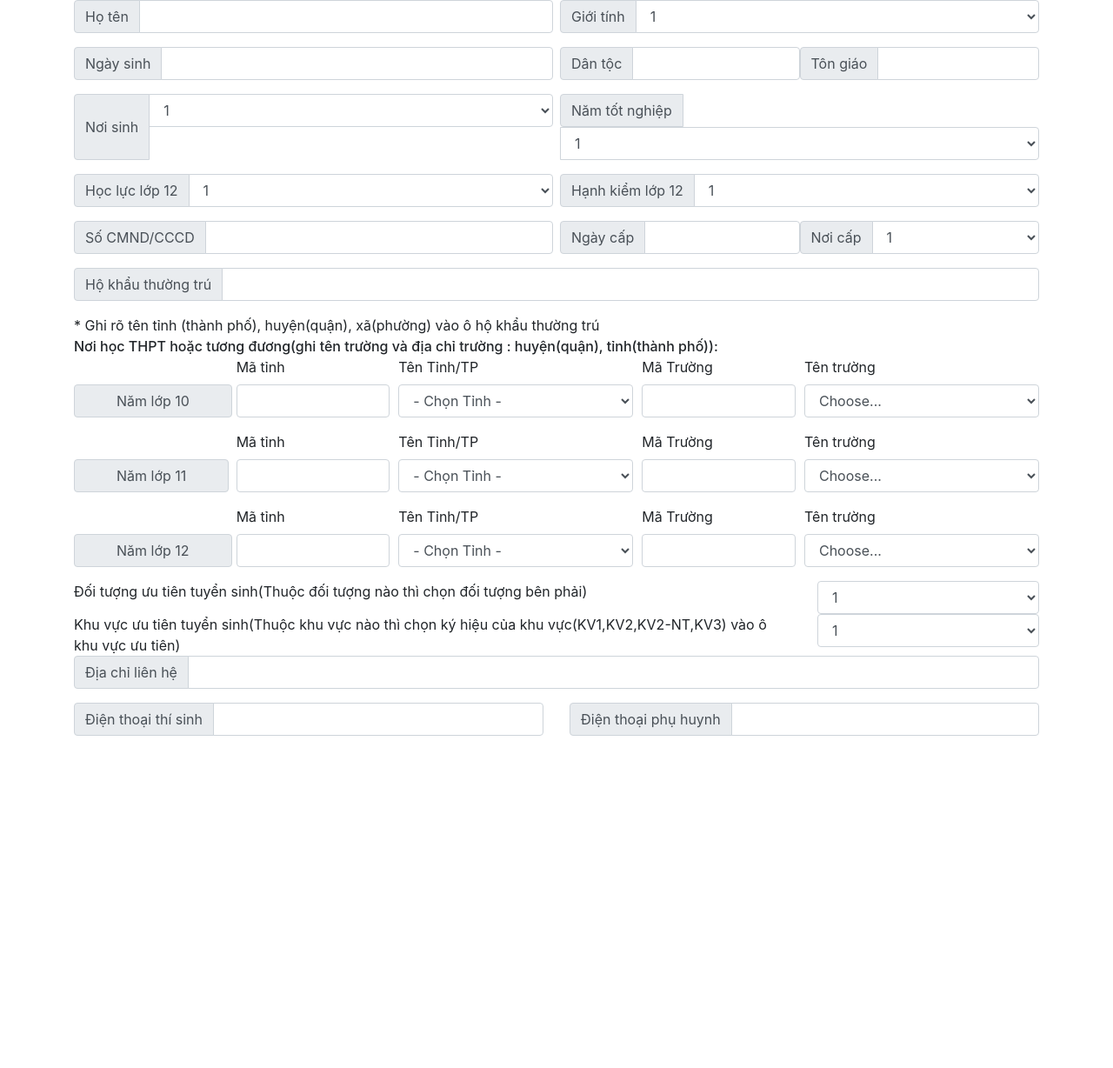
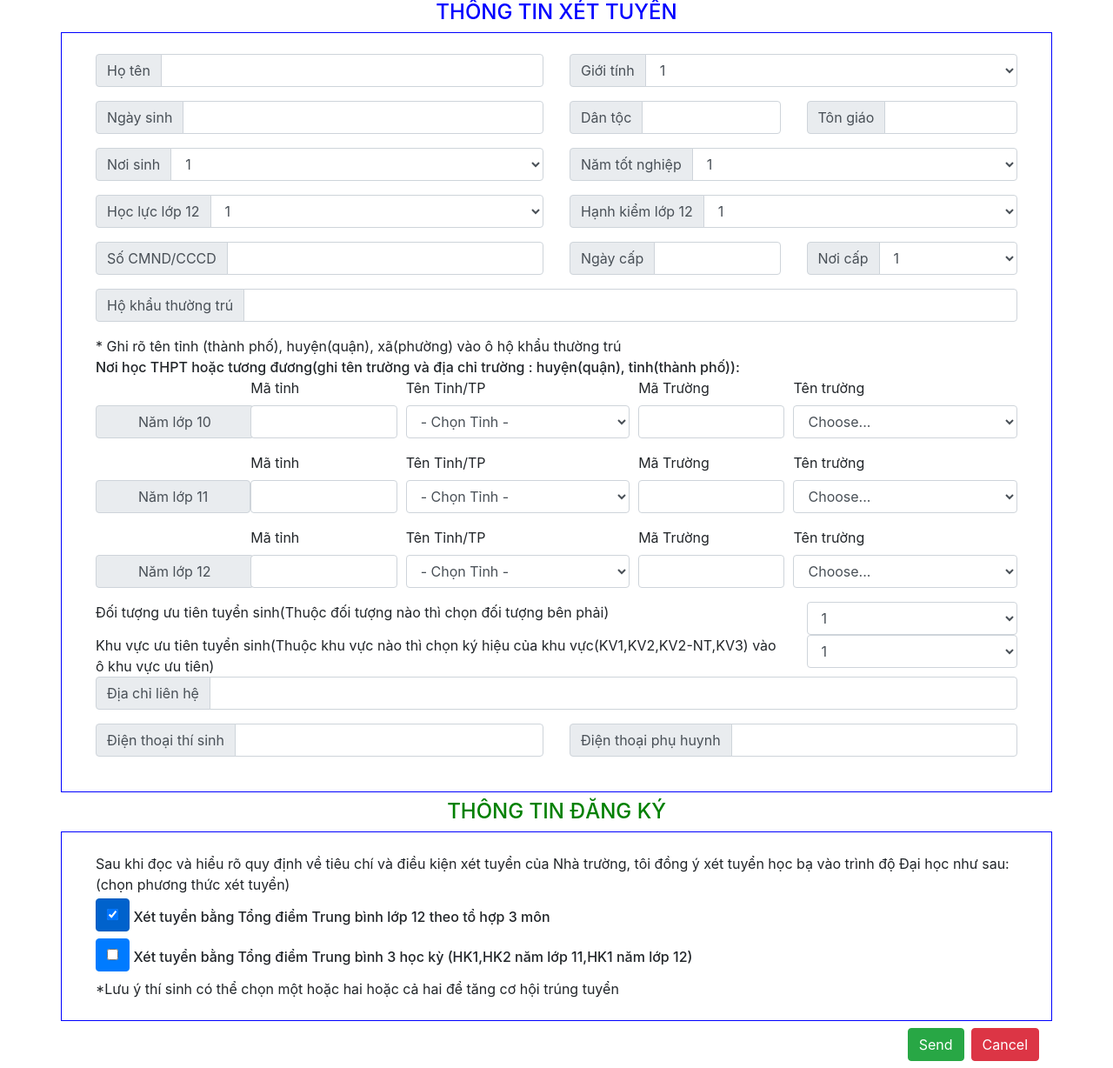
Before and after one commit to hunghauaa/CSE485_175A071422_NguyenDoanHung, a PHP site: page /web/UI-tuyenSinhOl.php in a window 1280 px wide. Shown: the whole page at 87% size. Before the commit the page ends 846 px from the top, so only its background shows below. Run offline with PHP 8.4, Linux system fonts and the light colour scheme.

Commit message:
UI_tuyensinhOl

```diff
--- a/3.PROJECT/UI-tuyenSinhOl.php
+++ b/3.PROJECT/UI-tuyenSinhOl.php
@@ -12,95 +12,22 @@
 </head>
 
 <body>
-  <div class="container d-flex">
-    <div class="input-group mb-3 form-inline w-50 ">
+  <h4 style="text-align: center;color: blue">THÔNG TIN XÉT TUYỂN</h4>
+  <div class="container p-4 mt-2 mb-2" style="border: 1px solid blue;">
+    <div class="container">
+      <div class="row">
+        <div class="input-group mb-3 form-inline col-md-6">
           <div class="input-group-prepend">
             <span class="input-group-text">Họ tên</span>
           </div>
-      <input type="text" class="form-control w-75" name="txtName" id="" aria-describedby="helpId" placeholder="">
+          <input type="text" class="form-control" name="txtName" id="" aria-describedby="helpId" placeholder="">
         </div>
 
-    <div class="input-group mb-3 form-inline w-50 ml-2">
+        <div class="input-group mb-3 form-inline col-md-6">
           <div class="input-group-prepend">
             <span class="input-group-text">Giới tính</span>
           </div>
-      <!-- <input type="text" class="form-control w-75" name="txtName" id="" aria-describedby="helpId" placeholder=""> -->
-      <select class="form-control w-75" name="" id="">
-        <option>1</option>
-        <option>2</option>
-        <option>3</option>
-      </select>
-    </div>
-  </div>
-
-  <div class="container d-flex">
-    <div class="input-group mb-3 form-inline w-50">
-      <div class="input-group-prepend">
-        <span class="input-group-text">Ngày sinh</span>
-      </div>
-      <input type="text" class="form-control w-75" name="txtName" id="" aria-describedby="helpId" placeholder="">
-    </div>
-
-    <div class="input-group mb-3 form-inline w-25 ml-2">
-      <div class="input-group-prepend">
-        <span class="input-group-text">Dân tộc</span>
-      </div>
-      <input type="text" class="form-control w-50" name="txtName" id="" aria-describedby="helpId" placeholder="">
-    </div>
-
-    <div class="input-group mb-3 form-inline w-25">
-      <div class="input-group-prepend">
-        <span class="input-group-text">Tôn giáo</span>
-      </div>
-      <input type="text" class="form-control w-50" name="txtName" id="" aria-describedby="helpId" placeholder="">
-    </div>
-  </div>
-
-
-  <div class="container d-flex">
-    <div class="input-group mb-3 form-inline w-50">
-      <div class="input-group-prepend">
-        <span class="input-group-text">Nơi sinh</span>
-      </div>
-      <!-- <input type="text" class="form-control w-75" name="txtName" id="" aria-describedby="helpId" placeholder=""> -->
-      <select class="form-control w-75" name="" id="">
-        <option>1</option>
-        <option>2</option>
-        <option>3</option>
-      </select>
-    </div>
-
-    <div class="input-group mb-3 form-inline w-50 ml-2">
-      <div class="input-group-prepend">
-        <span class="input-group-text">Năm tốt nghiệp</span>
-      </div>
-      <!-- <input type="text" class="form-control w-75" name="txtName" id="" aria-describedby="helpId" placeholder=""> -->
-      <select class="form-control w-75" name="" id="">
-        <option>1</option>
-        <option>2</option>
-        <option>3</option>
-      </select>
-    </div>
-  </div>
-
-  <div class="container d-flex">
-    <div class="input-group mb-3 form-inline w-50">
-      <div class="input-group-prepend">
-        <span class="input-group-text">Học lực lớp 12</span>
-      </div>
-      <!-- <input type="text" class="form-control w-75" name="txtName" id="" aria-describedby="helpId" placeholder=""> -->
-      <select class="form-control w-75" name="" id="">
-        <option>1</option>
-        <option>2</option>
-        <option>3</option>
-      </select>
-    </div>
-
-    <div class="input-group mb-3 form-inline w-50 ml-2">
-      <div class="input-group-prepend">
-        <span class="input-group-text">Hạnh kiểm lớp 12 </span>
-      </div>
-      <!-- <input type="text" class="form-control w-75" name="txtName" id="" aria-describedby="helpId" placeholder=""> -->
+          <!-- <input type="text" class="form-control" name="txtName" id="" aria-describedby="helpId" placeholder=""> -->
           <select class="form-control" name="" id="">
             <option>1</option>
             <option>2</option>
@@ -109,22 +36,107 @@
         </div>
       </div>
 
+    </div>
 
-  <div class="container d-flex">
-    <div class="input-group mb-3 form-inline w-50">
+    <div class="container">
+      <div class="row">
+        <div class="input-group mb-3 form-inline col-md-6">
+          <div class="input-group-prepend">
+            <span class="input-group-text">Ngày sinh</span>
+          </div>
+          <input type="text" class="form-control" name="txtName" id="" aria-describedby="helpId" placeholder="">
+        </div>
+
+        <div class="input-group mb-3 form-inline col-md-3">
+          <div class="input-group-prepend">
+            <span class="input-group-text">Dân tộc</span>
+          </div>
+          <input type="text" class="form-control" name="txtName" id="" aria-describedby="helpId" placeholder="">
+        </div>
+
+        <div class="input-group mb-3 form-inline col-md-3">
+          <div class="input-group-prepend">
+            <span class="input-group-text">Tôn giáo</span>
+          </div>
+          <input type="text" class="form-control" name="txtName" id="" aria-describedby="helpId" placeholder="">
+        </div>
+      </div>
+    </div>
+
+    <div class="container">
+      <div class="row">
+        <div class="input-group mb-3 form-inline col-md-6">
+          <div class="input-group-prepend">
+            <span class="input-group-text">Nơi sinh</span>
+          </div>
+          <select class="form-control" name="" id="">
+            <option>1</option>
+            <option>2</option>
+            <option>3</option>
+          </select>
+        </div>
+
+        <div class="input-group mb-3 form-inline col-md-6">
+          <div class="input-group-prepend">
+            <span class="input-group-text">Năm tốt nghiệp</span>
+          </div>
+          <select class="form-control" name="" id="">
+            <option>1</option>
+            <option>2</option>
+            <option>3</option>
+          </select>
+        </div>
+      </div>
+    </div>
+
+
+    <div class="container">
+      <div class="row">
+        <div class="input-group mb-3 form-inline col-md-6">
+          <div class="input-group-prepend">
+            <span class="input-group-text">Học lực lớp 12</span>
+          </div>
+          <!-- <input type="text" class="form-control" name="txtName" id="" aria-describedby="helpId" placeholder=""> -->
+          <select class="form-control " name="" id="">
+            <option>1</option>
+            <option>2</option>
+            <option>3</option>
+          </select>
+        </div>
+
+        <div class="input-group mb-3 form-inline col-md-6">
+          <div class="input-group-prepend">
+            <span class="input-group-text">Hạnh kiểm lớp 12</span>
+          </div>
+          <!-- <input type="text" class="form-control" name="txtName" id="" aria-describedby="helpId" placeholder=""> -->
+          <select class="form-control " name="" id="">
+            <option>1</option>
+            <option>2</option>
+            <option>3</option>
+          </select>
+        </div>
+      </div>
+    </div>
+
+
+
+
+    <div class="container">
+      <div class="row">
+      <div class="input-group mb-3 form-inline col-md-6">
         <div class="input-group-prepend">
           <span class="input-group-text">Số CMND/CCCD</span>
         </div>
         <input type="text" class="form-control" name="txtName" id="" aria-describedby="helpId" placeholder="">
       </div>
-    <div class="input-group mb-3 form-inline w-25 ml-2">
+      <div class="input-group mb-3 form-inline col-md-3">
         <div class="input-group-prepend">
           <span class="input-group-text">Ngày cấp</span>
         </div>
-      <input type="text" class="form-control w-50" name="txtName" id="" aria-describedby="helpId" placeholder="">
+        <input type="text" class="form-control" name="txtName" id="" aria-describedby="helpId" placeholder="">
       </div>
 
-    <div class="input-group mb-3 form-inline w-25">
+      <div class="input-group mb-3 form-inline col-md-3">
         <div class="input-group-prepend">
           <span class="input-group-text">Nơi cấp</span>
         </div>
@@ -135,13 +147,14 @@
         </select>
       </div>
       </div>
+    </div>
 
     <div class="container">
       <div class="input-group mb-3 form-inline">
         <div class="input-group-prepend">
           <span class="input-group-text">Hộ khẩu thường trú</span>
         </div>
-      <input type="text" class="form-control w-75" name="txtName" id="" aria-describedby="helpId" placeholder="">
+        <input type="text" class="form-control" name="txtName" id="" aria-describedby="helpId" placeholder="">
       </div>
       <span class="texthelper">* Ghi rõ tên tỉnh (thành phố), huyện(quận), xã(phường) vào ô hộ khẩu thường trú</span><br>
       <span class="texthelper h6">Nơi học THPT hoặc tương đương(ghi tên trường và địa chỉ trường : huyện(quận), tỉnh(thành phố)):</span>
@@ -251,7 +264,7 @@
           <span>Đối tượng ưu tiên tuyển sinh(Thuộc đối tượng nào thì chọn đối tượng bên phải)</span>
         </div>
         <div class="col-md-3">
-          <!-- <input type="text" class="form-control w-75" name="txtName" id="" aria-describedby="helpId" placeholder=""> -->
+          <!-- <input type="text" class="form-control" name="txtName" id="" aria-describedby="helpId" placeholder=""> -->
           <select class="form-control" name="" id="">
             <option>1</option>
             <option>2</option>
@@ -264,7 +277,7 @@
           <span>Khu vực ưu tiên tuyển sinh(Thuộc khu vực nào thì chọn ký hiệu của khu vực(KV1,KV2,KV2-NT,KV3) vào ô khu vực ưu tiên)</span>
         </div>
         <div class="col-md-3">
-          <!-- <input type="text" class="form-control w-75" name="txtName" id="" aria-describedby="helpId" placeholder=""> -->
+          <!-- <input type="text" class="form-control" name="txtName" id="" aria-describedby="helpId" placeholder=""> -->
           <select class="form-control" name="" id="">
             <option>1</option>
             <option>2</option>
@@ -298,6 +311,37 @@
         </div>
       </div>
     </div>
+  </div>
+  <h4 style="text-align: center;color: green">THÔNG TIN ĐĂNG KÝ</h4>
+
+  <div class="container p-4 mt-2 mb-2" style="border: 1px solid blue;">
+    <div class="container">
+      <span class="texthelper">
+        Sau khi đọc và hiểu rõ quy định về tiêu chí và điều kiện xét tuyển của Nhà trường, tôi đồng ý xét tuyển học bạ vào trình độ Đại học như sau: (chọn phương thức xét tuyển)
+      </span><br>
+      <div class="mt-1" data-toggle="buttons">
+        <label class="btn btn-primary active">
+          <input type="checkbox" name="" id="" checked autocomplete="off">
+        </label>
+        <span class="h6">Xét tuyển bằng Tổng điểm Trung bình lớp 12 theo tổ hợp 3 môn</span>
+        <br>
+        <label class="btn btn-primary">
+          <input type="checkbox" name="" id="" autocomplete="off">
+        </label>
+        <span class="h6">Xét tuyển bằng Tổng điểm Trung bình 3 học kỳ (HK1,HK2 năm lớp 11,HK1 năm lớp 12)</span><br>
+        <span class="texthelper">
+        *Lưu ý thí sinh có thể chọn một hoặc hai hoặc cả hai để tăng cơ hội trúng tuyển
+      </span><br>
+      </div>
+    </div>
+
+  </div>
+  <div class="container d-flex justify-content-end mb-2">
+    <a name="" id="" class="btn btn-success mr-2" href="#" role="button">Send</a>
+    <a name="" id="" class="btn btn-danger" href="#" role="button">Cancel</a>
+
+  </div>
+
 
   <!-- Optional JavaScript -->
   <!-- jQuery first, then Popper.js, then Bootstrap JS -->
--- a/3.PROJECT/controller/users/createuser.php
+++ b/3.PROJECT/controller/users/createuser.php
@@ -34,7 +34,7 @@
                     if( $error != '' ) {
                         die("Có lỗi khi gửi mail");
                     }else {
-                        echo "Vui lòng đăng nhập vào mail để xác nhận tài khoản!";
+                        echo "Đăng ký thành công!!!Vui lòng đăng nhập vào mail để xác nhận tài khoản!";
                     }
 
                 }
--- a/3.PROJECT/controller/users/login.php
+++ b/3.PROJECT/controller/users/login.php
@@ -33,7 +33,7 @@
                 }
                 Header("Location:http://localhost/web/3.PROJECT/");
             }else{
-                echo "Chưa khớp";
+                echo "Mật khẩu chưa chính xác";
             }
         }else{
             echo "Tài khoản không tồn tại hoặc chưa được kích hoạt";
```
Also changed, not shown: 1 other file. Lines whose indentation alone changed are shown as unchanged.
